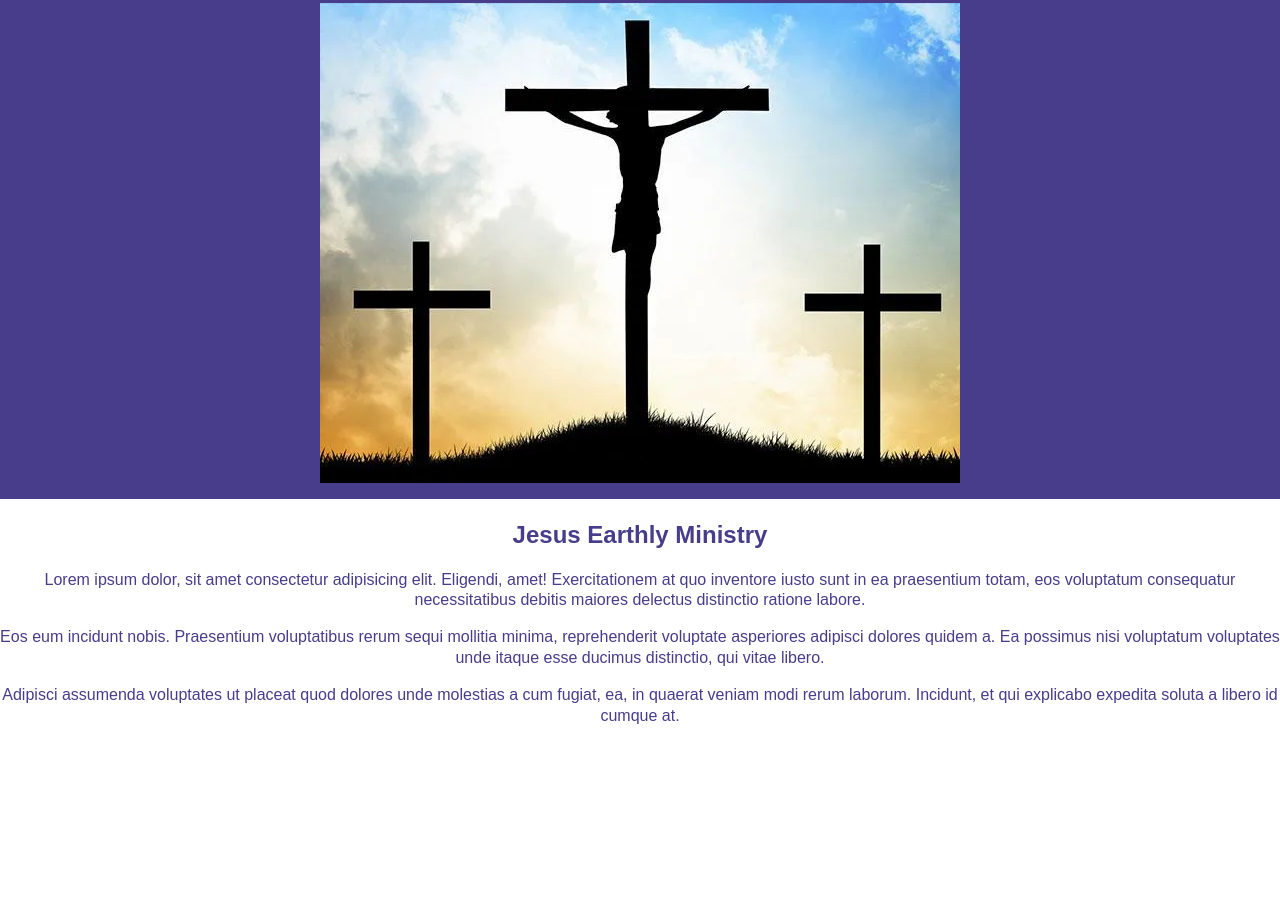
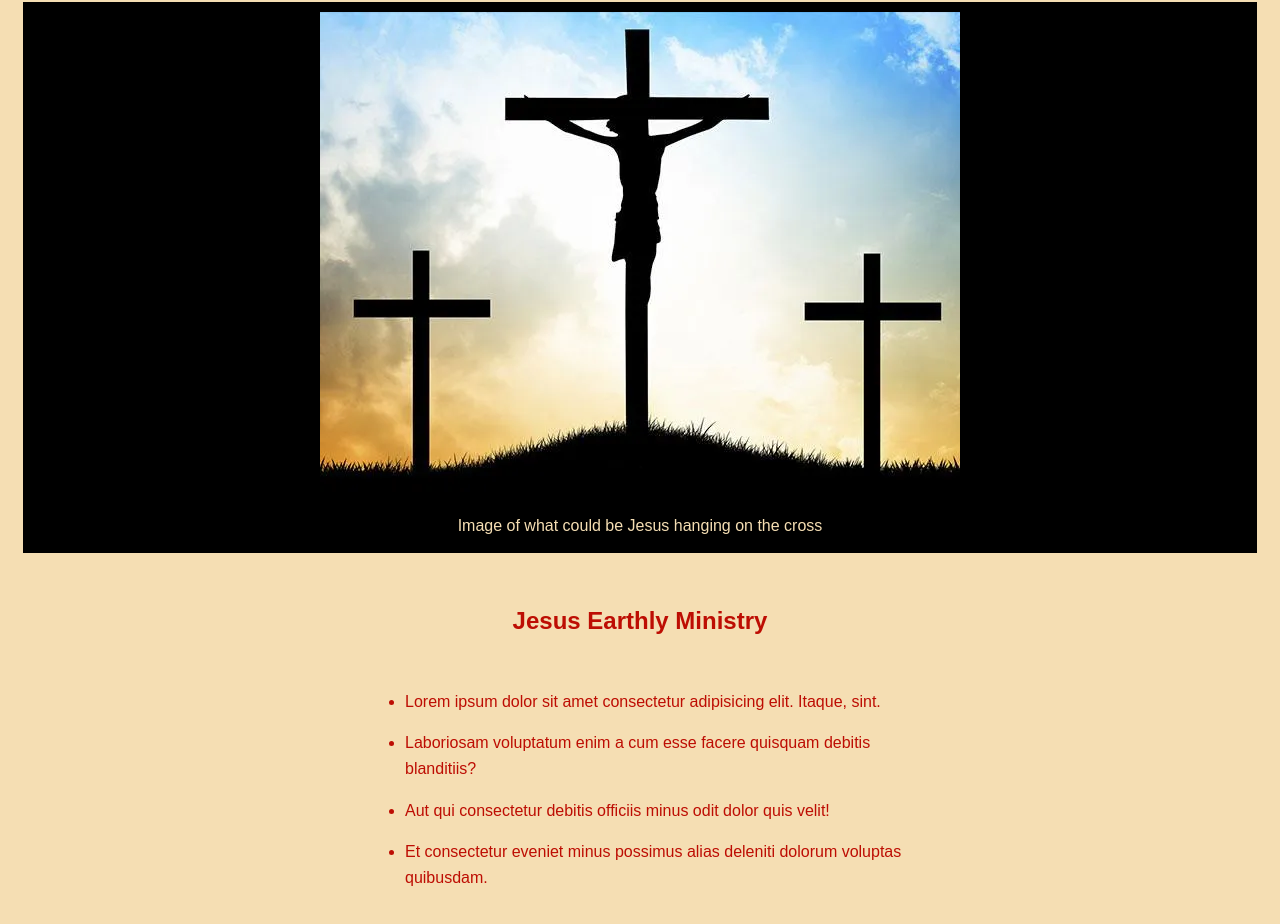
Before and after one commit to AshleyBoyd314/Jesus-, a plain HTML site: page index.html in a window 1280 px wide. Shown: the part 186-1110 px from the top of the page. Before the commit the page ends 928 px from the top, so only its background shows below. Drawn offline with Linux system fonts and the light colour scheme.

Commit message:
change page design

```diff
--- a/css/style.css
+++ b/css/style.css
@@ -1,32 +1,53 @@
 html {
-    font-size: 100%;
+  font-size: 10px;
   box-sizing: border-box;
 }
 
 body {
   font-family: Arial, Helvetica, sans-serif;
   text-align: center;
-    line-height: 1.3;
+  line-height: 1.5;
+  font-size: 1.6rem;
   margin: 0px;
   padding: 0px;
-    background-color: white;
-    color: darkslateblue;
+  background-color: wheat;
+  color: #bd0d03;
 }
 #title {
   font-size: 4rem;
   margin-bottom: 0rem;
 }
+#main {
+  margin: 30px 8px;
+  border-radius: 5px;
+  padding: 15px;
+}
 #img {
-    max-width: 100%;
+  max-width: 800px;
+  height: auto;
   display: block;
   height: auto;
   margin: 0 auto;
-  border: .5rem;
-  border-color: white;
-
 }
 #img-div {
-    background: darkslateblue;
+  background: black;
   padding: 10px;
   margin: 0;
 }
+#img-caption {
+  margin: 15px 0 5px 0;
+  color: wheat;
+}
+#headline {
+  margin: 50px 0;
+}
+
+#tribute-info {
+  max-width: 550px;
+  margin: 0 auto 50px auto;
+  text-align: left;
+  line-height: 1.6;
+}
+li {
+  margin: 16px 0;
+}
--- a/index.html
+++ b/index.html
@@ -15,12 +15,21 @@
      <div id="img-div">
 
           <img id="image"
-       src="https://raw.githubusercontent.com/AshleyBoyd314/Jesus-/48940365ab693586839c6c7b15f8e8104e8125b7/jesus-christ-cross_SI.webp"/>
+       src="https://raw.githubusercontent.com/AshleyBoyd314/Jesus-/48940365ab693586839c6c7b15f8e8104e8125b7/jesus-christ-cross_SI.webp" alt="An image of three crosses with a man hanging from the middle cross."/>
+       <figcaption id="img-caption">Image of what could be Jesus hanging on the cross</figcaption>
     </div>
 
-        <h2>Jesus Earthly Ministry</h2>
-        <p>Lorem ipsum dolor, sit amet consectetur adipisicing elit. Eligendi, amet! Exercitationem at quo inventore iusto sunt in ea praesentium totam, eos voluptatum consequatur necessitatibus debitis maiores delectus distinctio ratione labore.</p>
-        <p>Eos eum incidunt nobis. Praesentium voluptatibus rerum sequi mollitia minima, reprehenderit voluptate asperiores adipisci dolores quidem a. Ea possimus nisi voluptatum voluptates unde itaque esse ducimus distinctio, qui vitae libero.</p>
-        <p>Adipisci assumenda voluptates ut placeat quod dolores unde molestias a cum fugiat, ea, in quaerat veniam modi rerum laborum. Incidunt, et qui explicabo expedita soluta a libero id cumque at.</p>
-</body>
+        <h2 id="headline">Jesus Earthly Ministry</h2>
+<div id="tribute-info">
+    <ul>
+        <li>Lorem ipsum dolor sit amet consectetur adipisicing elit. Itaque, sint.</li>
+        <li>Laboriosam voluptatum enim a cum esse facere quisquam debitis blanditiis?</li>
+        <li>Aut qui consectetur debitis officiis minus odit dolor quis velit!</li>
+        <li>Et consectetur eveniet minus possimus alias deleniti dolorum voluptas quibusdam.</li>
+    </ul>
+</div>
+
+
+    </body>
+</main>
 </html>
```
Lines whose indentation alone changed are shown as unchanged.
